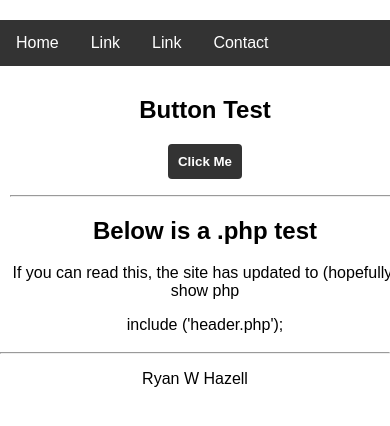
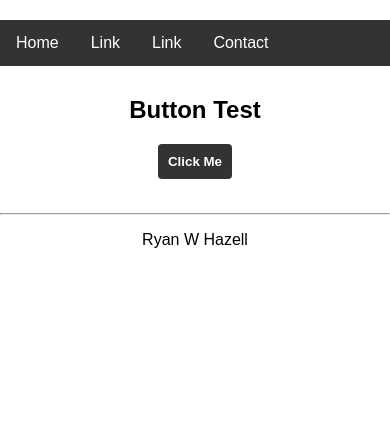
Before and after one commit to ryanwhazell/ryanwhazell.github.io, a PHP site: page / in a window 390 px wide; the page is wider, and only the part inside the window is pictured. Shown: the part 48-474 px from the top of that part. Run offline with PHP 8.4, Linux system fonts and the light colour scheme.

Commit message:
Mobile Adjustment

```diff
--- a/css/main.css
+++ b/css/main.css
@@ -58,7 +58,5 @@
     text-align: center;
 }
 @media only screen and (max-width: 900px) {
-    main {
-        width: 100%;
-    }
+
 }
--- a/header.php
+++ /dev/null
@@ -1,4 +0,0 @@
-<?php
-echo "This is an external PHP file written with the echo function";
-?>
-<p>And this is a p tag written with php</p>
--- a/index.html
+++ b/index.html
@@ -23,14 +23,6 @@
             <button onclick="analyzeJeff()">Click Me</button>
             <p id="result"></p>
 
-            <hr>
-            <h2>Below is a .php test</h2>
-            <p>If you can read this, the site has updated to (hopefully) show php</p>
-            <?php
-                echo "This line was written with a PHP script";
-            ?>
-
-            include ('header.php');
         </main>
 
         <footer>
```
